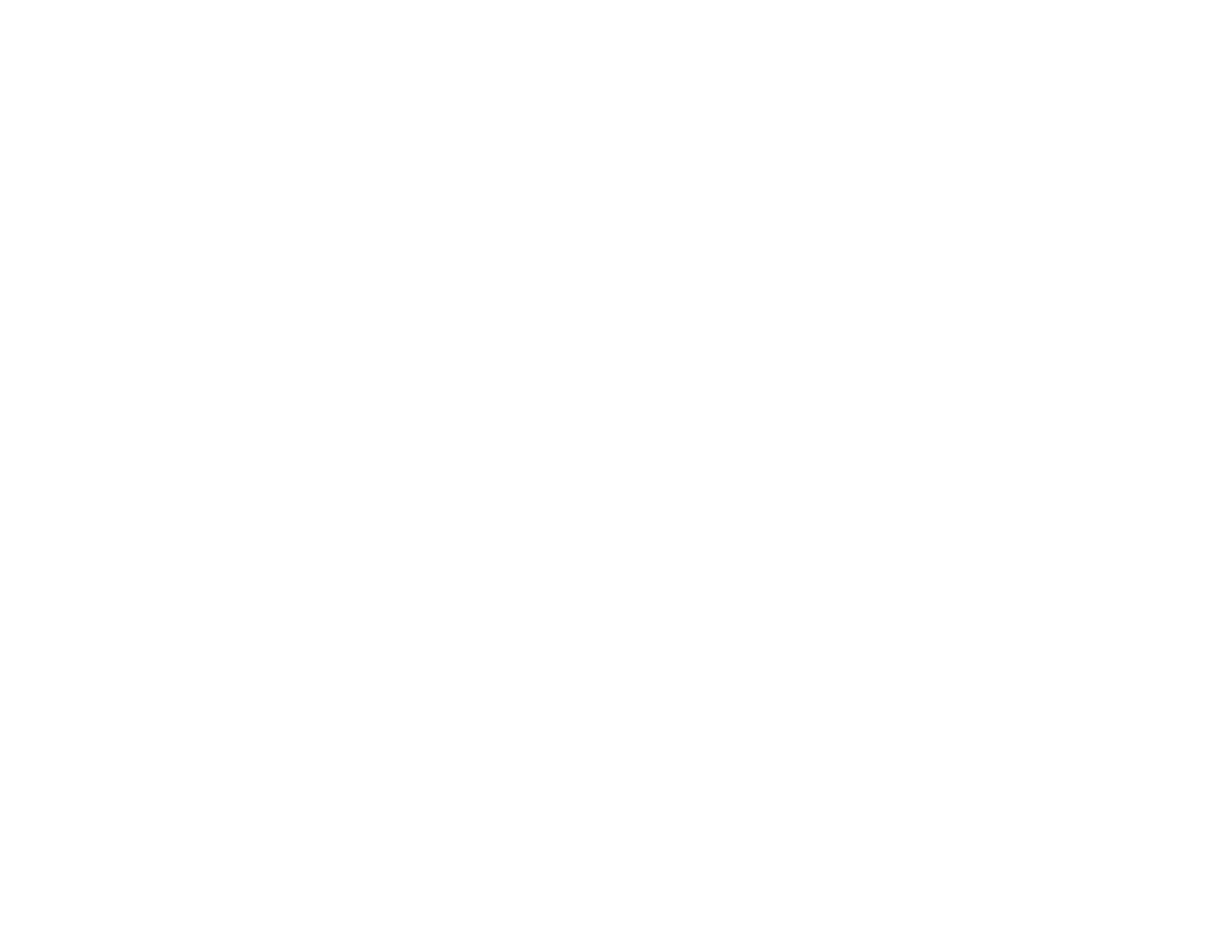
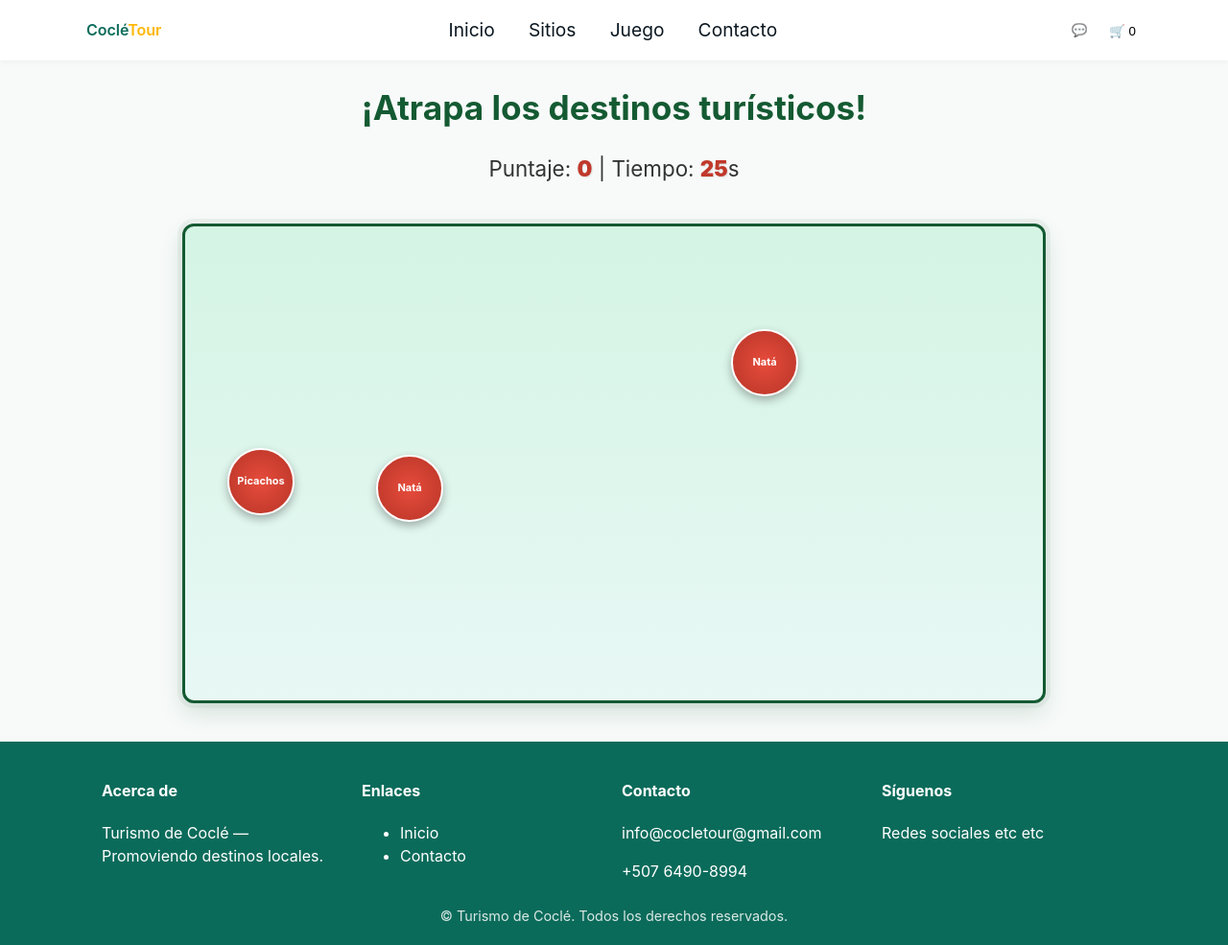
Before and after one commit to AnthonyPerez10/SitiosTuristico_Semestral, a plain HTML site: page Juego.html in a window 1280 px wide. Shown: the whole page at 96% size. Before the commit the page ends 800 px from the top, so only its background shows below. Drawn offline with Linux system fonts and the light colour scheme.

Commit message:
Subiendo index de juego funcional + JS de juegos todo funciona correctamente

```diff
--- a/Juego.html
+++ b/Juego.html
@@ -0,0 +1,92 @@
+<!doctype html>
+<html lang="es">
+
+<head>
+  <meta charset="utf-8" />
+  <meta name="viewport" content="width=device-width,initial-scale=1" />
+  <title>Juego de turismo</title>
+  <link rel="stylesheet" href="styles.css" />
+</head>
+
+<body>
+  <!--     Estudiantes: Brandom Arcia, Anthony Perez -->
+  <!-- Menu de navegacion-->
+  <header class="site-header">
+    <div class="container header-grid">
+      <a href="index.html" class="logo">Coclé<span class="accent">Tour</span></a>
+
+      <nav class="nav" aria-label="Menú principal">
+        <button id="navToggle" class="hamburger" aria-expanded="false" aria-controls="mainMenu">
+          <span class="bar"></span><span class="bar"></span><span class="bar"></span>
+        </button>
+
+        <ul id="mainMenu" class="menu">
+          <li><a href="index.html">Inicio</a></li>
+          <li class="has-dropdown">
+            <a href="#" aria-haspopup="true">Sitios</a>
+            <ul class="dropdown">
+              <li><a href="Picachos.html">Picachos de Olá</a></li>
+              <li><a href="ParqueOmar.html">Parque Omar Torrijos — El Copé</a></li>
+              <li><a href="SantaClara.html">Playa Santa Clara</a></li>
+            </ul>
+          </li>
+          <!--<li><a href="Paquetes.html">Paquetes</a></li>-->
+          <li><a href="Juego.html">Juego</a></li>
+          <li><a href="Contacto.html">Contacto</a></li>
+        </ul>
+      </nav>
+
+      <div class="header-actions">
+        <button id="openChat" class="chat-btn" title="Abrir chat">💬</button>
+        <div class="cart" id="cartWidget" aria-live="polite">
+          <button id="cartBtn" aria-haspopup="true" aria-expanded="false">🛒 <span id="cartCount">0</span></button>
+          <div id="cartDropdown" class="cart-dropdown" aria-hidden="true">
+            <ul id="cartItems"></ul>
+            <div class="cart-footer">
+              <div class="total">Total: $<span id="cartTotal">0.00</span></div>
+              <button id="checkout" class="btn primary">Finalizar Compra</button>
+            </div>
+          </div>
+        </div>
+      </div>
+    </div>
+  </header>
+
+  <!-- Juego Dinamico de tiemo codigo-->
+  <h1 id="map-title">¡Atrapa los destinos turísticos!</h1>
+  <p id="map-info">Puntaje: <span id="score">0</span> | Tiempo: <span id="time">30</span>s</p>
+
+
+  <main id="map"></main>
+
+  <!-- Footer -->
+  <footer class="site-footer">
+    <div class="container footer-grid">
+      <div class="col">
+        <h4>Acerca de</h4>
+        <p>Turismo de Coclé — Promoviendo destinos locales.</p>
+      </div>
+      <div class="col">
+        <h4>Enlaces</h4>
+        <ul>
+          <li><a href="index.html">Inicio</a></li>
+          <li><a href="Contacto.html">Contacto</a></li>
+        </ul>
+      </div>
+      <div class="col">
+        <h4>Contacto</h4>
+        <p>info@cocletour@gmail.com</p>
+        <p>+507 6490-8994</p>
+      </div>
+      <div class="col">
+        <h4>Síguenos</h4>
+        <p>Redes sociales etc etc</p>
+      </div>
+    </div>
+    <div class="container small">© <span id="year"></span> Turismo de Coclé. Todos los derechos reservados.</div>
+  </footer>
+
+  <script src="juego.js"></script>
+</body>
+
+</html>
--- /dev/null
+++ b/juego.js
@@ -0,0 +1,158 @@
+/* Js de el juego funcional */
+document.addEventListener('DOMContentLoaded', () => {
+
+    // Contenedor principal del juego
+    const map = document.getElementById('map');
+
+    // Si el contenedor no existe, significa que NO estamos en la página del juego.
+    if (!map) {
+        console.log("No estamos en la página del juego. JS del juego no se ejecuta.");
+
+        const yearSpan = document.getElementById('year');
+        if (yearSpan) {
+            yearSpan.textContent = new Date().getFullYear();
+        }
+
+        return;
+    }
+
+    console.log("Juego cargado correctamente.");
+
+    // Elementos del juego
+    const scoreSpan = document.getElementById('score');
+    const timeSpan = document.getElementById('time');
+
+    // Lista de destinos que pueden aparecer
+    const destinations = [
+        "Picachos", "Parque Omar", "Santa Clara",
+        "El Valle", "Penonomé", "Natá"
+    ];
+
+    // Variables principales
+    let score = 0;
+    let time = 30;
+    let isGameOver = false;
+
+    let gameInterval;
+    let destinationInterval;
+    const spawnRate = 1000;
+
+
+    /* Actualiza la puntuación del jugador */
+    function updateScore() {
+        score++;
+        scoreSpan.textContent = score;
+    }
+
+    /* Elige un destino aleatorio de la lista */
+    function getRandomDestinationName() {
+        return destinations[Math.floor(Math.random() * destinations.length)];
+    }
+
+    /* Crea un nuevo destino en una posición aleatoria del mapa */
+    function createDestination() {
+        if (isGameOver) return;
+
+        const destinationElement = document.createElement('div');
+        destinationElement.classList.add('destination');
+
+        const destinationName = getRandomDestinationName();
+        destinationElement.textContent = destinationName;
+
+        const mapRect = map.getBoundingClientRect();
+        const maxX = mapRect.width - 60;
+        const maxY = mapRect.height - 60;
+
+        if (maxX <= 0 || maxY <= 0) return;
+
+        const randomX = Math.floor(Math.random() * maxX);
+        const randomY = Math.floor(Math.random() * maxY);
+
+        destinationElement.style.left = `${randomX}px`;
+        destinationElement.style.top = `${randomY}px`;
+
+        destinationElement.addEventListener('click', handleHit);
+
+        map.appendChild(destinationElement);
+
+        setTimeout(() => {
+            if (map.contains(destinationElement)) {
+                map.removeChild(destinationElement);
+            }
+        }, 3000);
+    }
+
+    /* Cuando el jugador toca un destino */
+    function handleHit(event) {
+        if (isGameOver) return;
+
+        const destinationElement = event.target;
+
+        updateScore();
+        destinationElement.classList.add('hit');
+
+        setTimeout(() => {
+            if (map.contains(destinationElement)) {
+                map.removeChild(destinationElement);
+            }
+        }, 200);
+    }
+
+    /* Controla el temporizador del juego */
+    function timer() {
+        time--;
+        timeSpan.textContent = time;
+
+        if (time <= 0) {
+            endGame();
+        }
+    }
+
+    /* Finaliza el juego y muestra la pantalla de Game Over */
+    function endGame() {
+        isGameOver = true;
+
+        clearInterval(gameInterval);
+        clearInterval(destinationInterval);
+
+        map.querySelectorAll('.destination').forEach(el => el.remove());
+
+        const gameOverScreen = document.createElement('div');
+        gameOverScreen.classList.add('game-over');
+        gameOverScreen.innerHTML = `
+            <h2>¡Tiempo agotado!</h2>
+            <p>Tu puntaje final es: <strong>${score}</strong></p>
+            <button id="restartBtn">Jugar de Nuevo</button>
+        `;
+        map.appendChild(gameOverScreen);
+
+        const restartBtn = document.getElementById('restartBtn');
+        if (restartBtn) {
+            restartBtn.addEventListener('click', initGame);
+        }
+    }
+
+    /* Reinicia todo el juego desde cero */
+    function initGame() {
+        clearInterval(gameInterval);
+        clearInterval(destinationInterval);
+
+        map.innerHTML = '';
+        isGameOver = false;
+
+        score = 0;
+        time = 30;
+        scoreSpan.textContent = score;
+        timeSpan.textContent = time;
+
+        for (let i = 0; i < 3; i++) {
+            createDestination();
+        }
+
+        gameInterval = setInterval(timer, 1000);
+        destinationInterval = setInterval(createDestination, spawnRate);
+    }
+
+    // Inicio automático del juego
+    initGame();
+});
--- a/styles.css
+++ b/styles.css
@@ -148,6 +148,7 @@ body{
 
 /*============ Style De picachos de Ola ===============*/
 /*=========== Style de parque omar torrijos ============*/
+/*=========== Style de Santa clara ============*/
 .imagen-con-titulo{
   position: relative;
   width: 100%;
@@ -272,7 +273,7 @@ body{
   box-shadow: 0 12px 22px rgba(0,0,0,0.35);
 }
 
-/*Estilo de paquetes de picachos*/
+/*Estilo de paquetes de picachos + santa clara + parque omar torrijos*/
 .contenedor-paquetes {
     max-width: 1000px;
     margin: 50px auto;
@@ -437,6 +438,138 @@ body{
     background-color: #285e61;
 }
 
+/* =========== ESTILOS DEL JUEGO: COCLÉ TOUR ============ */
+/* Área principal del juego (#map) */
+#map {
+    width: 90%;
+    max-width: 900px;
+    height: 500px;
+    margin: 40px auto; /* Más espacio alrededor para evitar que se vea apretado */
+
+    /* Borde y fondo */
+    border: 3px solid #145A32; /* Borde fuerte y bien definido */
+    background-color: #E8F8F5; /* Fondo suave y relajante */
+    background-image: linear-gradient(180deg, #D4F4E4 0%, #E8F8F5 100%); /* Degradado sutil para más vida */
+
+    /* Comportamiento y apariencia */
+    position: relative; /* Importante para colocar destinos correctamente */
+    overflow: hidden;
+    border-radius: 12px; /* Bordes más redondeados */
+    box-shadow:
+        0 10px 25px rgba(20, 90, 50, 0.15), /* Sombra exterior suave */
+        0 0 0 5px rgba(20, 90, 50, 0.05); /* Sutil borde interno */
+}
+
+/* Destinos/Objetivos del mapa (.destination) */
+.destination {
+    position: absolute;
+    width: 70px; /* Un poco más grandes para que sean fáciles de ver y tocar */
+    height: 70px;
+
+    /* Estilo visual base */
+    background-color: #C0392B; /* Rojo vivo y llamativo */
+    background-image: radial-gradient(circle, #E74C3C 0%, #C0392B 80%);
+    border-radius: 50%;
+    border: 2px solid white; /* Hace que resalte más */
+    box-shadow: 0 4px 10px rgba(0,0,0,0.3); /* Profundidad */
+    cursor: pointer;
+
+    /* Texto centrado */
+    display: flex;
+    align-items: center;
+    justify-content: center;
+    color: white;
+    font-size: 11px;
+    font-weight: 700;
+    text-align: center;
+    line-height: 1.2;
+    padding: 5px; /* Algo de espacio para que los nombres no se corten */
+
+    /* Animaciones suaves para interacción */
+    transition:
+        transform 0.2s ease-out,
+        opacity 0.2s ease-out,
+        box-shadow 0.2s ease-out;
+}
+
+/* Efecto al pasar el mouse (hover) */
+.destination:hover {
+    transform: scale(1.15); /* Aumenta el tamaño para darle feedback inmediato */
+    box-shadow: 0 6px 15px rgba(20, 90, 50, 0.5); /* Sombra más marcada */
+}
+
+/* Efecto al acertar un destino */
+.destination.hit {
+    background-color: #2ECC71; /* Verde para confirmar el acierto */
+    transform: scale(1.6); /* Expansión rápida para sensación de impacto */
+    opacity: 0; /* Desaparición suave */
+    box-shadow: 0 0 20px #2ECC71; /* Brillo para efecto de “pop” */
+}
+
+/* Texto de puntuación y tiempo */
+#map-title { text-align: center; color: #145A32; margin-bottom: 5px; font-size: 2.2em; }
+#map-info { text-align: center; font-size: 1.4em; color: #333; margin-bottom: 20px; }
+
+#score, #time {
+    font-weight: 900; /* Bien destacado */
+    color: #C0392B;
+    text-shadow: 1px 1px 2px rgba(0,0,0,0.1);
+}
+
+/* Pantalla de fin de juego */
+.game-over {
+    position: absolute;
+    top: 0;
+    left: 0;
+    width: 100%;
+    height: 100%;
+
+    background-color: rgba(0,0,0,0.85); /* Fondo oscuro para enfoque total */
+    color: white;
+
+    display: flex;
+    flex-direction: column;
+    align-items: center;
+    justify-content: center;
+    text-align: center;
+
+    font-size: 2.5em; /* Texto grande para impacto */
+    z-index: 10;
+    border-radius: 12px;
+}
+
+.game-over h2 {
+    color: white;
+    font-size: 1.5em;
+    margin-bottom: 10px;
+}
+
+.game-over p {
+    color: #ECF0F1;
+    font-size: 0.8em;
+    margin-bottom: 20px;
+}
+
+.game-over button {
+    padding: 12px 30px;
+    margin-top: 30px;
+    font-size: 0.7em;
+    cursor: pointer;
+
+    background-color: #145A32; /* Verde fuerte */
+    color: white;
+    border: none;
+    border-radius: 50px; /* Estilo “pill button” */
+
+    box-shadow: 0 4px 10px rgba(0,0,0,0.4);
+    transition: background-color 0.2s ease-in-out, transform 0.1s;
+}
+
+.game-over button:hover {
+    background-color: #1ABC9C; /* Verde más brillante */
+    transform: translateY(-2px); /* Mini efecto 3D */
+}
+
 /*=========== Diseño responsivo ======= */
 @media (max-width: 768px) {
   .contenedor-1 {
```
Also changed, not shown: script.js (line endings or trailing spaces).
